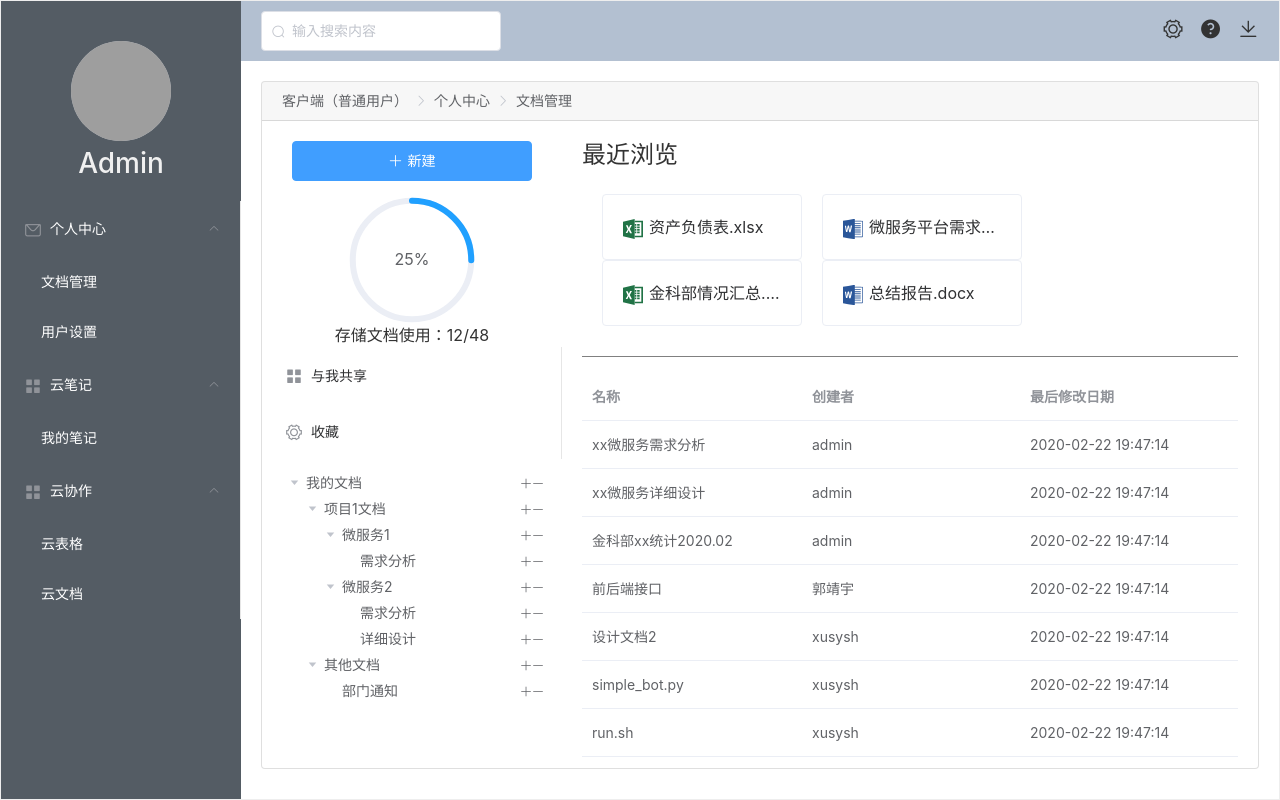
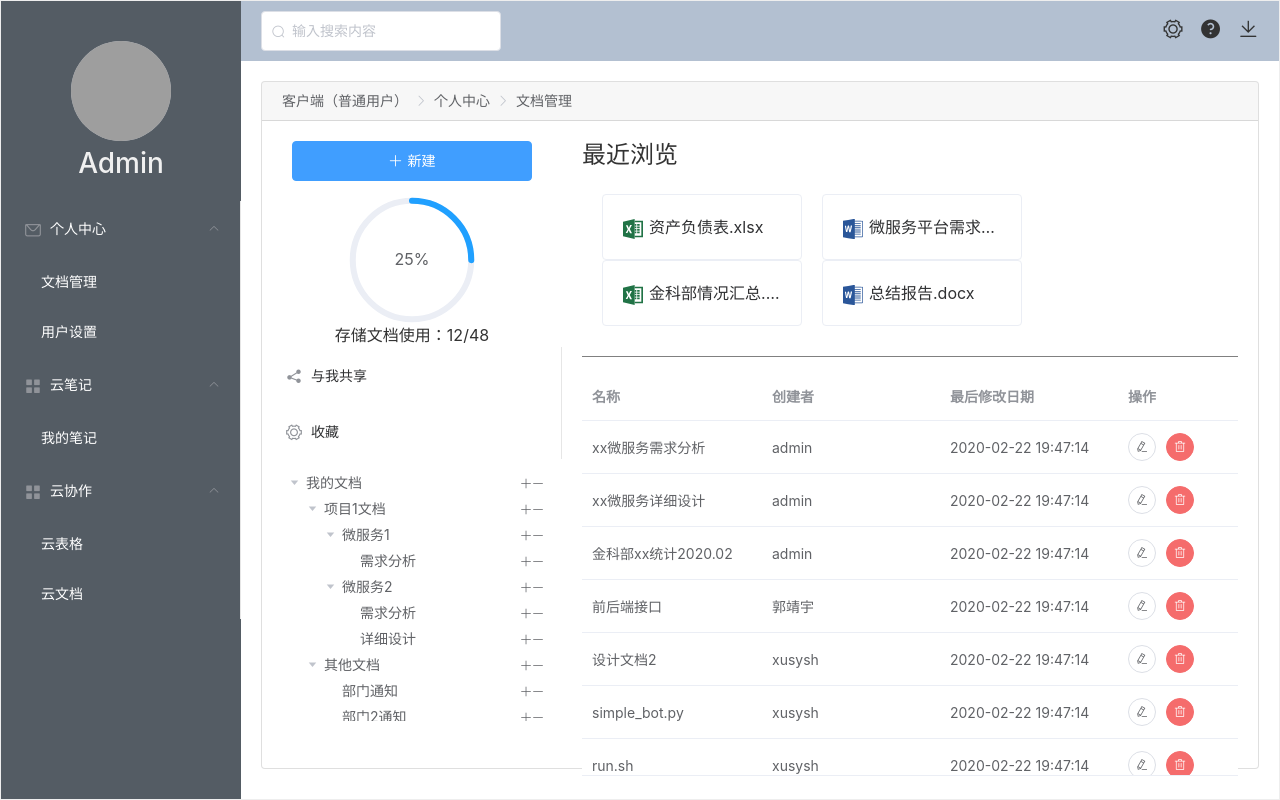
Before and after one commit to xusysh/CloudDocumentClient, a Vue app: page /user/document-management in a window 1280 px wide. Built offline with nearby package versions, Linux system fonts and the light colour scheme; grey boxes are pictures that could not be loaded; what @CKEditor/ckeditor5-vue would draw is missing.

Commit message:
Update DocumentManagement.vue

```diff
--- a/src/components/User/DocumentManagement/DocumentManagement.vue
+++ b/src/components/User/DocumentManagement/DocumentManagement.vue
@@ -8,7 +8,7 @@
       </el-breadcrumb>
     </div>
     <el-container>
-      <el-aside>
+      <el-aside style="height: 600px;overflow-y: auto;">
         <el-button
           type="primary"
           icon="el-icon-plus"
@@ -21,7 +21,7 @@
         </div>
         <el-menu class="el-menu-vertical-demo">
           <el-menu-item index="1">
-            <i class="el-icon-menu"></i>
+            <i class="el-icon-share"></i>
             <span slot="title">与我共享</span>
           </el-menu-item>
           <el-menu-item index="2">
@@ -96,13 +96,24 @@
           </el-card>
         </div>
         <el-main>
-          <el-table :data="tableData" class="cur-dir-file-table">
+          <el-table :data="tableData" class="cur-dir-file-table" height="420">
             <el-table-column prop="date" label="名称"></el-table-column>
             <el-table-column prop="name" label="创建者"></el-table-column>
             <el-table-column
               prop="address"
               label="最后修改日期"
             ></el-table-column>
+            <el-table-column label="操作" width="120px">
+              <template slot-scope="scope">
+                <el-button size="mini" circle icon="el-icon-edit"></el-button>
+                <el-button
+                  size="mini"
+                  type="danger"
+                  circle
+                  icon="el-icon-delete"
+                ></el-button>
+              </template>
+            </el-table-column>
           </el-table>
         </el-main>
       </el-container>
@@ -157,6 +168,10 @@ export default {
               {
                 id: 8,
                 label: "部门通知"
+              },
+              {
+                id: 9,
+                label: "部门2通知"
               }
             ]
           }
@@ -249,6 +264,7 @@ export default {
   width: 200px;
   float: left;
   margin-right: 20px;
+  cursor: pointer;
 }
 .clearfix:before,
 .clearfix:after {
```
